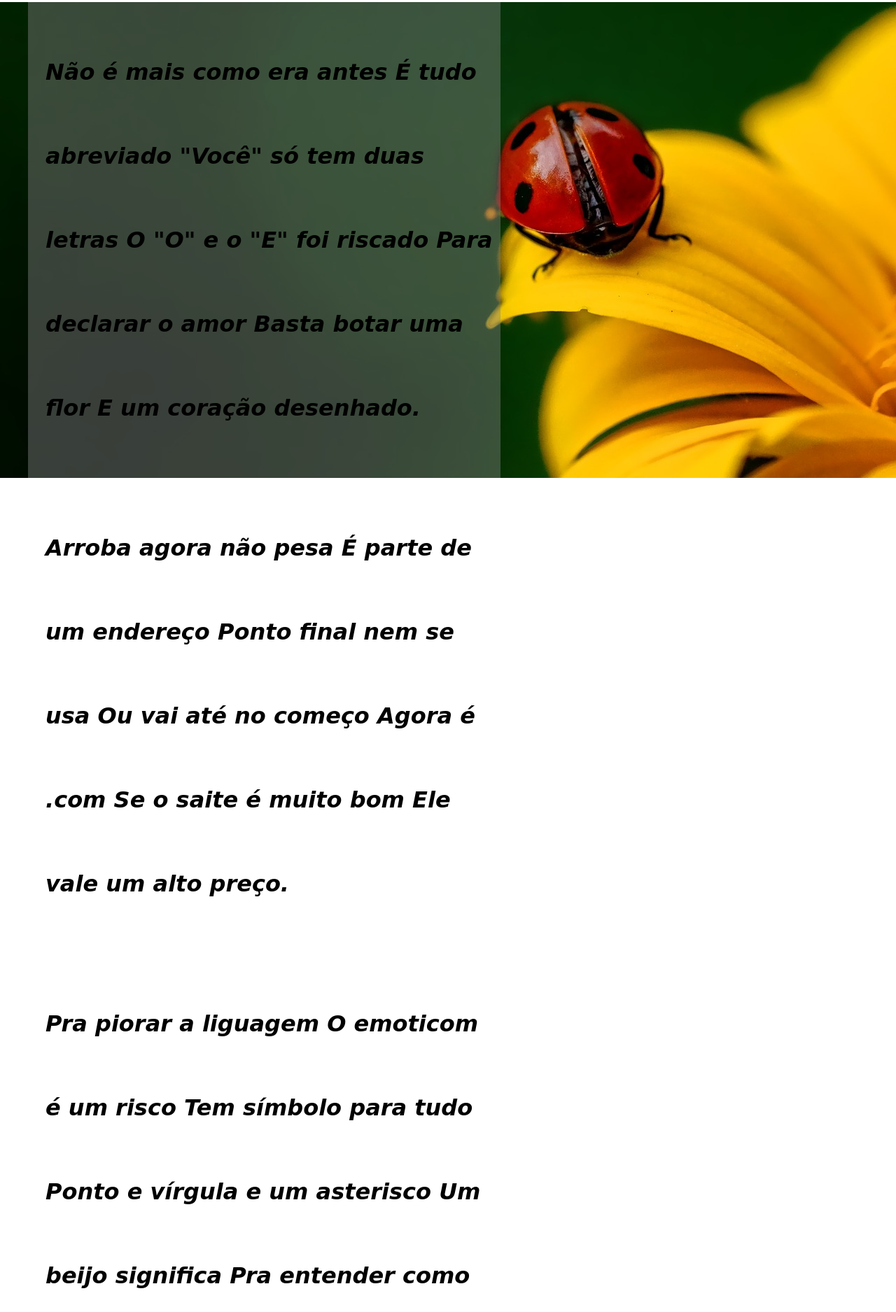
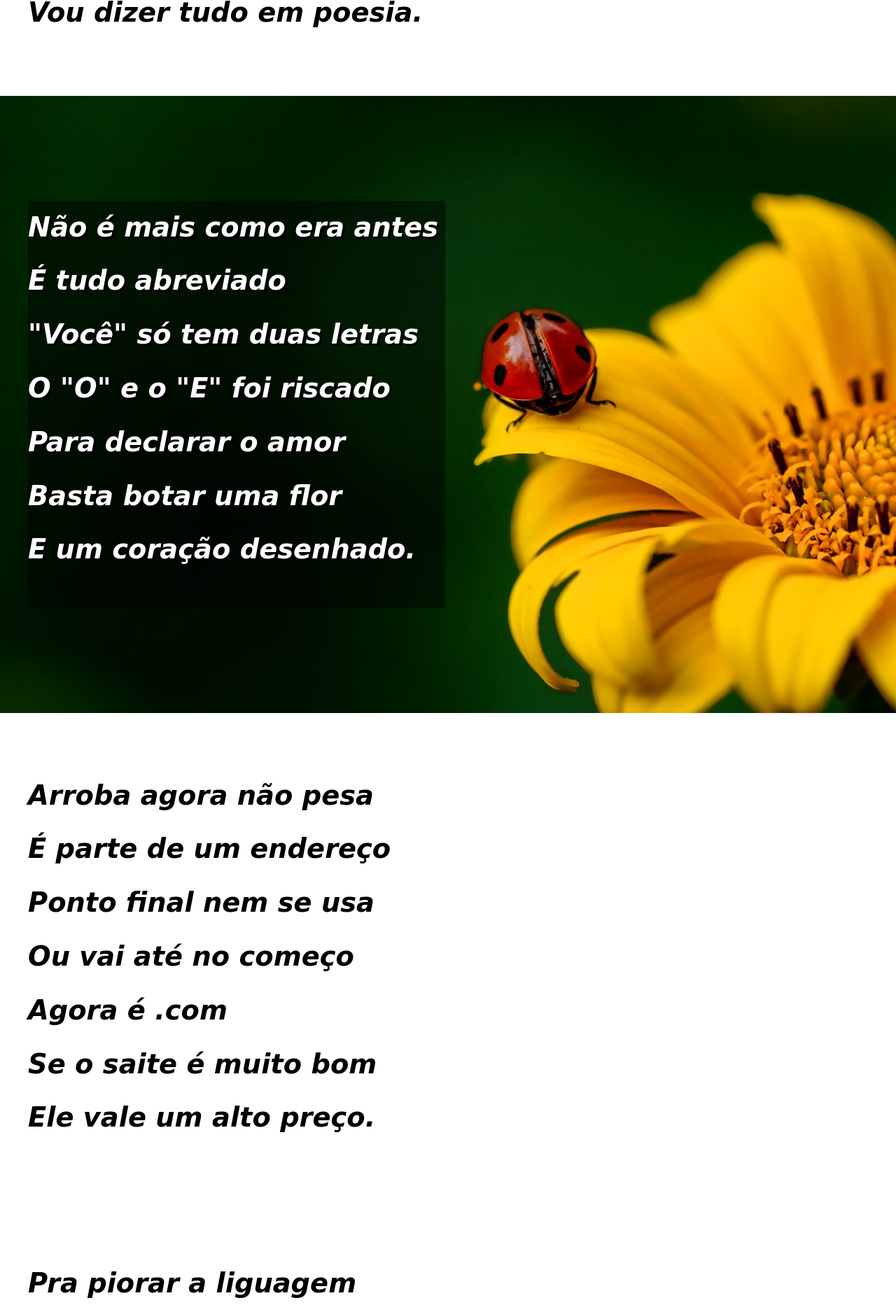
Before and after one commit to pedroluan314/HTML-CSS, a plain HTML site: page Desafios/cordel_moderno/cordel-moderno.html in a window 1280 px wide. Shown: the part 922-2797 px from the top of the page at 70% size. Drawn offline with Linux system fonts and the light colour scheme.

Commit message:
Terminei o Projeto Cordel Moderno

```diff
--- a/Desafios/cordel_moderno/cordel-moderno.html
+++ b/Desafios/cordel_moderno/cordel-moderno.html
@@ -13,88 +13,95 @@
             Cordel Moderno
         </h1>
         <p>
-            Por <a href="#">Milton Duarte</a>
+            Por <a target="_blank" href="https://www.recantodasletras.com.br/">Milton Duarte</a>
         </p>
     </header>
+
     <main>
         <article>
+
             <p>
-                Estou ficando cansado
-                Da tal tecnologia
-                Só se fala por e-mail
-                Mensagem curta e fria
-                Twitter e Facebook
-                Antes que eu caduque
+                Estou ficando cansado <br>
+                Da tal tecnologia <br>
+                Só se fala por e-mail <br>
+                Mensagem curta e fria <br>
+                Twitter e Facebook <br>
+                Antes que eu caduque <br>
                 Vou dizer tudo em poesia.
             </p>
-        </article>
+
         <div class="q1">
             <p class="transparente">
-                Não é mais como era antes
-                É tudo abreviado
-                "Você" só tem duas letras
-                O "O" e o "E" foi riscado
-                Para declarar o amor
-                Basta botar uma flor
+                Não é mais como era antes <br>
+                É tudo abreviado <br>
+                "Você" só tem duas letras <br>
+                O "O" e o "E" foi riscado <br>
+                Para declarar o amor <br>
+                Basta botar uma flor <br>
                 E um coração desenhado.
             </p>
         </div>
-        <article>
+
             <p>
-                Arroba agora não pesa
-                É parte de um endereço
-                Ponto final nem se usa
-                Ou vai até no começo
-                Agora é .com
-                Se o saite é muito bom
+                Arroba agora não pesa <br>
+                É parte de um endereço <br>
+                Ponto final nem se usa <br>
+                Ou vai até no começo <br>
+                Agora é .com <br>
+                Se o saite é muito bom <br>
                 Ele vale um alto preço.
             </p>
+
             <p>
-                Pra piorar a liguagem
-                O emoticom é um risco
-                Tem símbolo para tudo
-                Ponto e vírgula e um asterisco
-                Um beijo significa
-                Pra entender como fica
+                Pra piorar a liguagem <br>
+                O emoticom é um risco <br>
+                Tem símbolo para tudo <br>
+                Ponto e vírgula e um asterisco <br>
+                Um beijo significa <br>
+                Pra entender como fica <br>
                 Decifre esse rabisco.
             </p>
-        </article>
+
         <div class="q2">
             <p class="transparente">
-                Tenho saudade das cartas
-                Escritas com a própria mão
-                Mandava no mês de Junho
-                Só chegava no Verão
-                Mas matava a saudade
-                Era texto de verdade
+                Tenho saudade das cartas <br>
+                Escritas com a própria mão <br>
+                Mandava no mês de Junho <br>
+                Só chegava no Verão <br>
+                Mas matava a saudade <br>
+                Era texto de verdade <br>
                 Nas linhas do coração.
             </p>
         </div>
-        <article>
+
             <p>
-                Agora, escrevo e envio
-                Chegando na mesma hora
-                Mas quando vou prosear
-                A pessoa foi embora
-                Abriu outro aplicativo
-                O mundo ficou cativo
+                Agora, escrevo e envio <br>
+                Chegando na mesma hora <br>
+                Mas quando vou prosear <br>
+                A pessoa foi embora <br>
+                Abriu outro aplicativo <br>
+                O mundo ficou cativo <br>
                 Da tecnologia do agora.
             </p>
+
             <p>
-                Felizmente, pra orar
-                Não precisa de internet
-                Deus escuta todo mundo
-                Se quiser, faça esse teste
-                Dois pontos são dois joelhos
-                Seus lábios são aparelhos
+                Felizmente, pra orar <br>
+                Não precisa de internet <br>
+                Deus escuta todo mundo <br>
+                Se quiser, faça esse teste <br>
+                Dois pontos são dois joelhos <br>
+                Seus lábios são aparelhos <br>
                 Deixe que Deus interprete.
             </p>
+
         </article>
     </main>
+
     <footer>
         <p>
             Site criado por Mim para o curso em video.
         </p>
     </footer>
+
 </body>
 </html>
--- a/Desafios/cordel_moderno/cordel.css
+++ b/Desafios/cordel_moderno/cordel.css
@@ -7,10 +7,6 @@
 
 body {
     background-color: black;
-    background-image: url('imagens/background001.jpg');
-    background-repeat: no-repeat;
-    background-attachment: fixed;
-    background-position: center;
 }
 
 header {
@@ -22,23 +18,28 @@ header {
 
 header > h1 {
     padding: 20px;
-    font-size: 4em;
+    font-size: 7vw;
+    font-variant: small-caps;
     font-family: 'Alfa Slab One';
     font-weight: normal;
-    max-width: 1000px;
-    min-width: 100px;
     margin: auto;
 }
-header a {
+a {
     text-decoration: none;
+    font-weight: bolder;
     color: white;
 }
-header a:hover {
+a:hover {
     text-decoration: underline;
+    font-weight: bolder;
 }
 
 article {
     background-color: white;
+    width: 100%;
+    padding-top: 10vh;
+    padding-bottom: 10vh;
+    padding-left: 0px;
 }
 
 div.q1 {
@@ -47,6 +48,9 @@ div.q1 {
     background-repeat: no-repeat;
     background-attachment: fixed;
     background-position: center;
+    background-size: cover;
+    padding: 150px;
+    padding-left: 0px;
 }
 
 div.q2 {
@@ -55,24 +59,33 @@ div.q2 {
     background-repeat: no-repeat;
     background-attachment: fixed;
     background-position: center;
+    background-size: cover;
+    padding: 150px;
+    padding-left: 0px;
 }
 
 main p {
     font-family: cursive;
-    min-width: 200px;
-    max-width: 650px;
-    padding: 40px 0px 40px 25px;
-    font-size: 2em;
-    line-height: 120px;
+    font-size: 3vw;
+    line-height: 2em;
     font-weight: bold;
     font-style: italic;
     margin-left: 40px;
+    padding-top: 10vh;
+    padding-bottom: 10vh;
 }
 
-main p.transparente {
-    background-color: rgba(128, 128, 128, 0.445);
+p.transparente {
+    background-color: rgba(0, 0, 0, 0.445);
+    font-weight: 2em;
+    color: white;
+    display: inline-block;
+    height: 40vw;
+    padding-top: 0px;
+    padding-bottom: 70px;
+    padding-right: 10px;
+    text-shadow: 3px 3px black;
 }
-
 footer {
     background-color: black;
     color: white;
```
